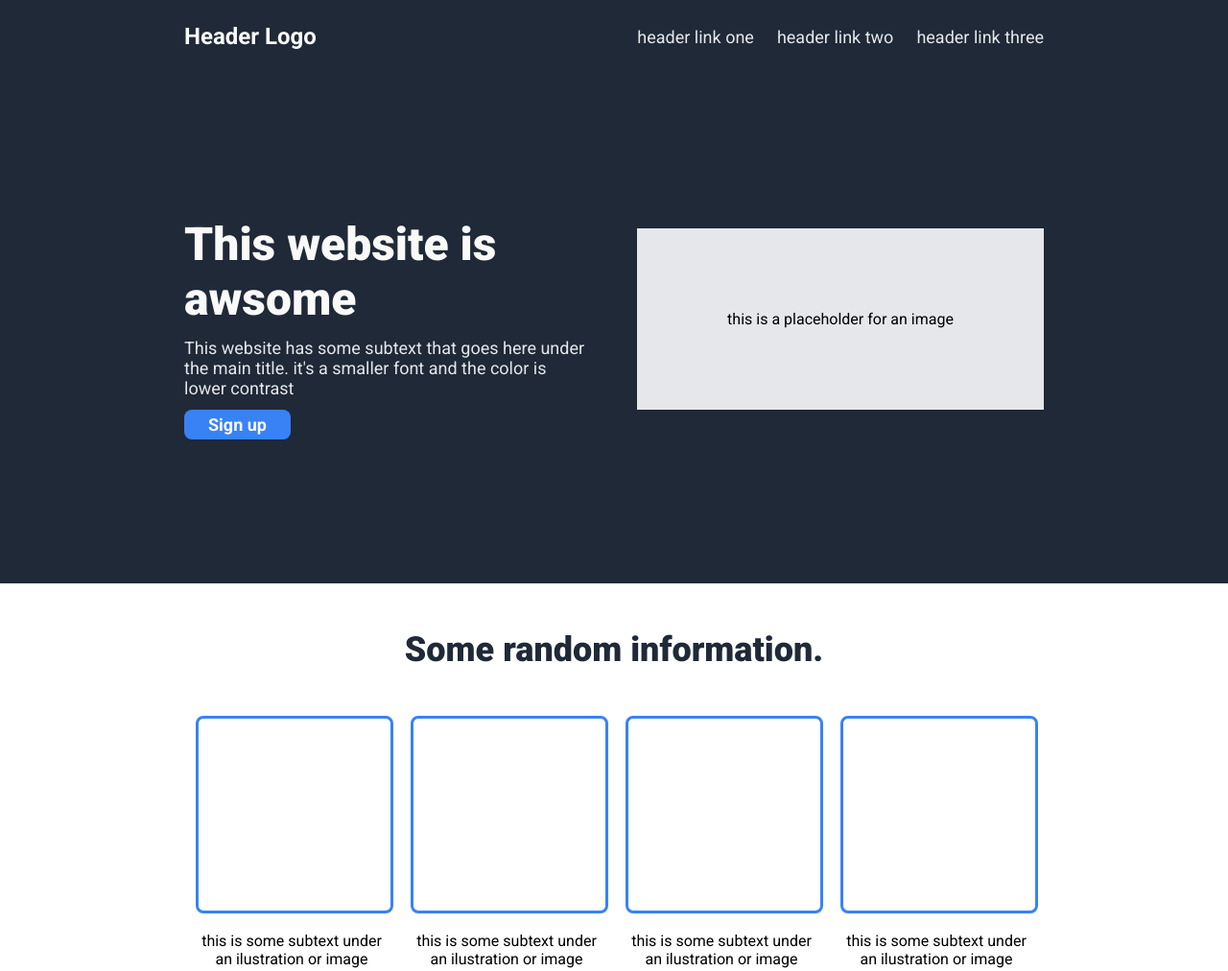
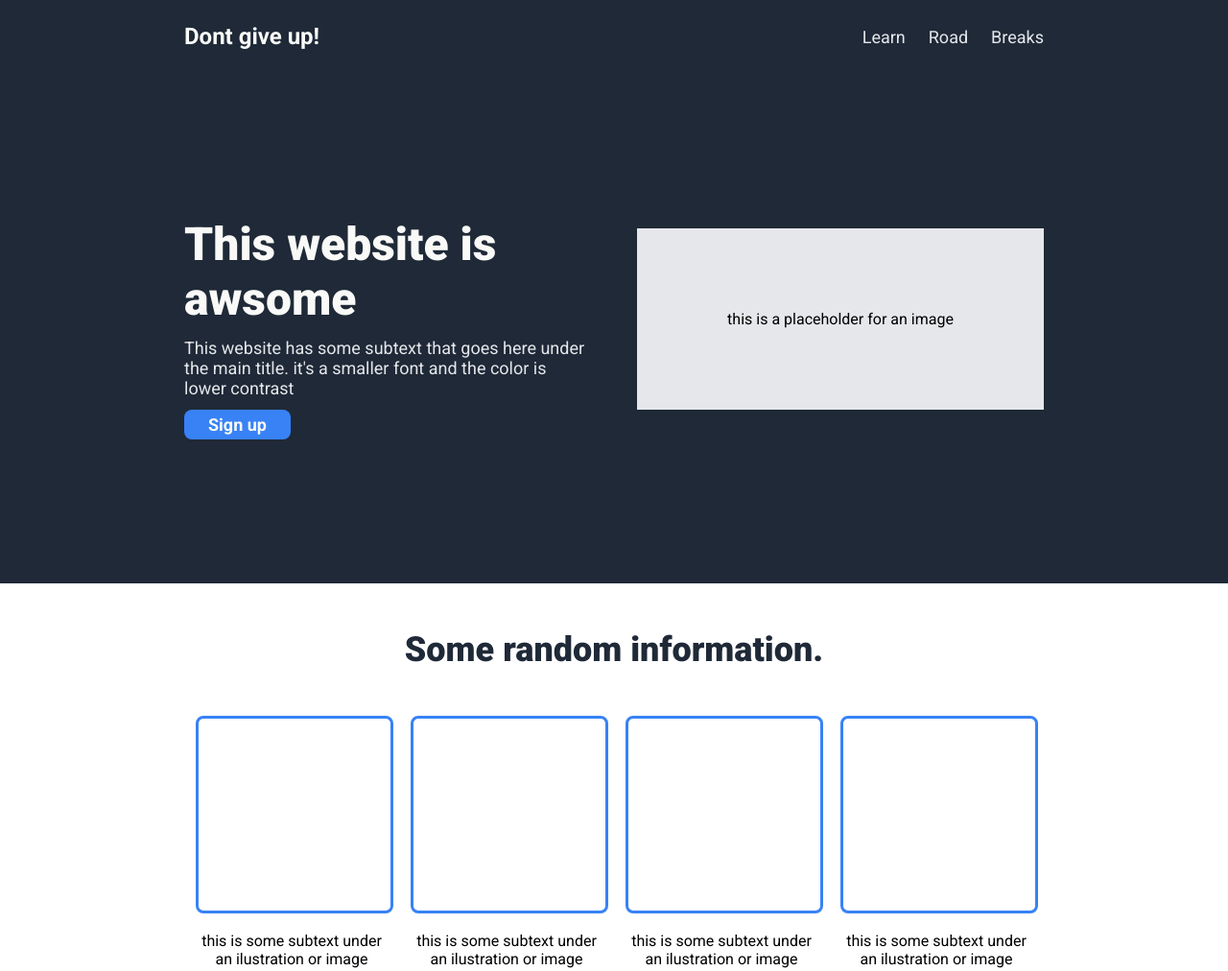
Before and after one commit to Alexpro2024/landing-page, a plain HTML site: page index.html in a window 1280 px wide. Shown: the top 1012 px of the page at 96% size. Drawn offline with Linux system fonts and the light colour scheme.

Commit message:
header links updated with id

```diff
--- a/index.html
+++ b/index.html
@@ -11,11 +11,11 @@
 </head>
 <body>
     <div class="header">
-        <p>Header Logo</p>
+        <p>Dont give up!</p>
         <ul>
-            <li><a href="">header link one</a></li>
-            <li><a href="">header link two</a></li>
-            <li><a href="">header link three</a></li>
+            <li><a href="#first">Learn</a></li>
+            <li><a href="#second">Road</a></li>
+            <li><a href="#third">Breaks</a></li>
         </ul>
     </div>
 
```
